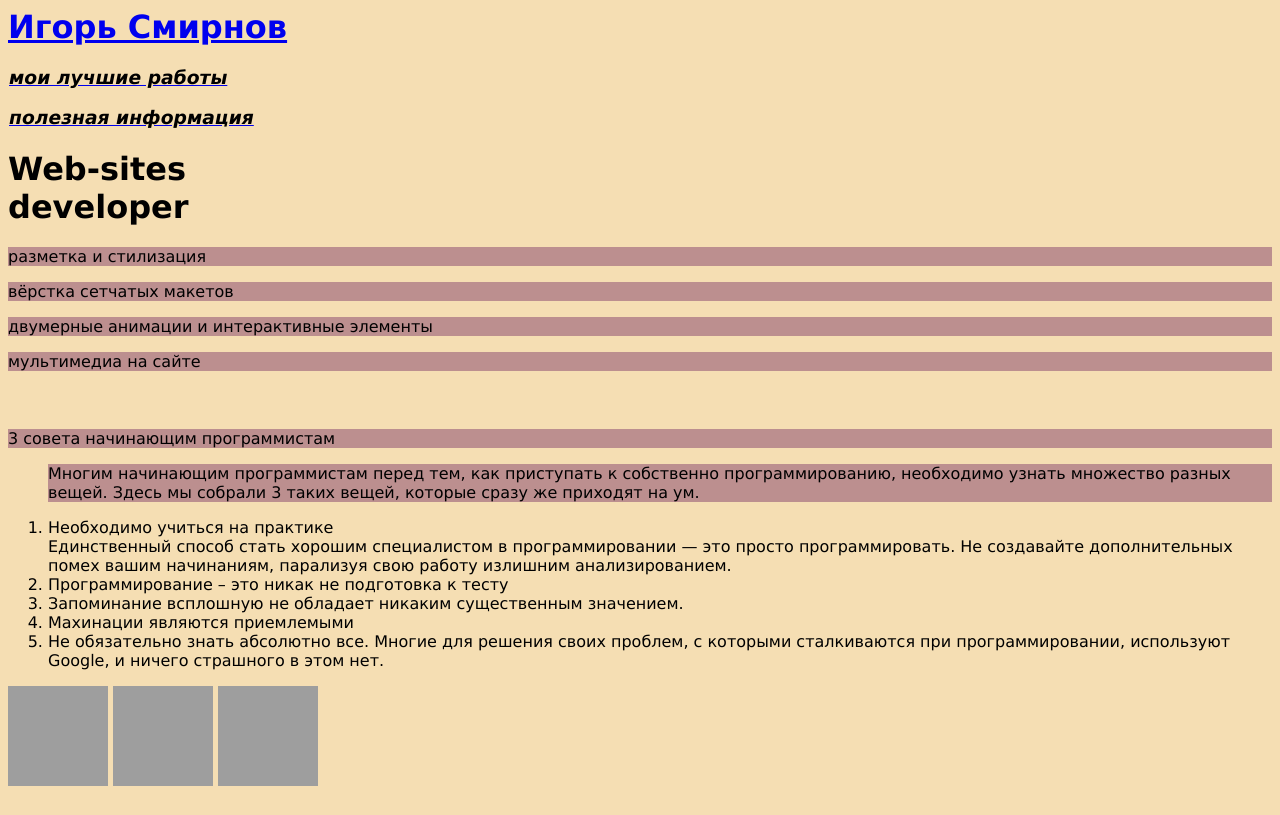
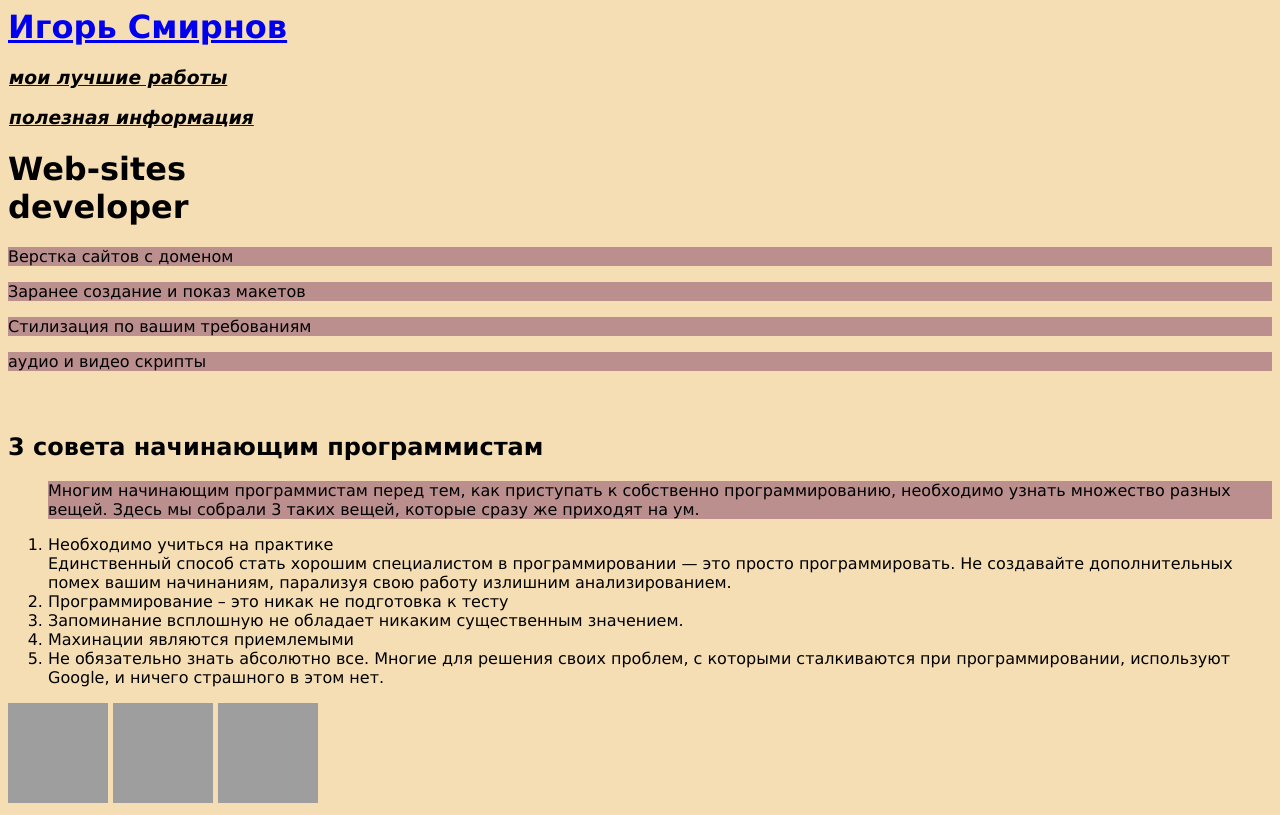
Before and after one commit to A1Schann/port, a plain HTML site: page index.html in a window 1280 px wide. Drawn offline with Linux system fonts and the light colour scheme; grey boxes are pictures that could not be loaded.

Commit message:
Update index.html

```diff
--- a/index.html
+++ b/index.html
@@ -16,14 +16,14 @@
       </nav>
     <h1>Web-sites<br/> developer</h1>
    <table>
-        <h2> <td> <tr><p>разметка и стилизация</p> </tr> </td>
-   <td> <tr>  <p>вёрстка сетчатых макетов</p> </tr> </td>
-    <td><tr> <p>двумерные анимации и интерактивные элементы</p> </tr> </td>
-  <td>  <tr>  <p>мультимедиа на сайте</p> </tr> </td> </h2>
+         <td> <tr><p> Верстка сайтов с доменом</p> </tr> </td>
+   <td> <tr>  <p>Заранее создание и показ макетов</p> </tr> </td>
+    <td><tr> <p>Стилизация по вашим требованиям</p> </tr> </td>
+  <td>  <tr>  <p>аудио и видео скрипты</p> </tr> </td> </h2>
 
      </table> </main>
      <footer>
-   <p> 3 совета начинающим программистам </p>
+   <h2> 3 совета начинающим программистам </h2>
 <ol>
 <p> Многим начинающим программистам перед тем, как приступать к собственно программированию, необходимо узнать множество разных вещей. Здесь мы собрали 3 таких вещей, которые сразу же приходят на ум. </p>
 <li> Необходимо учиться на практике </li>
```
